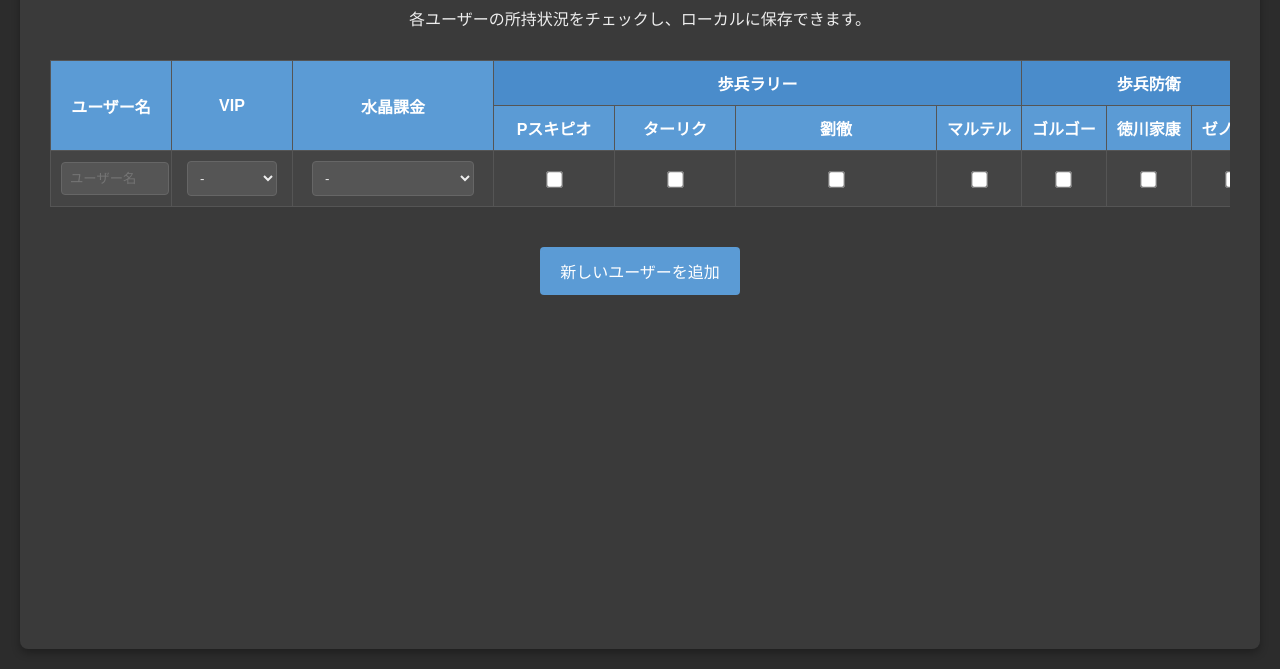
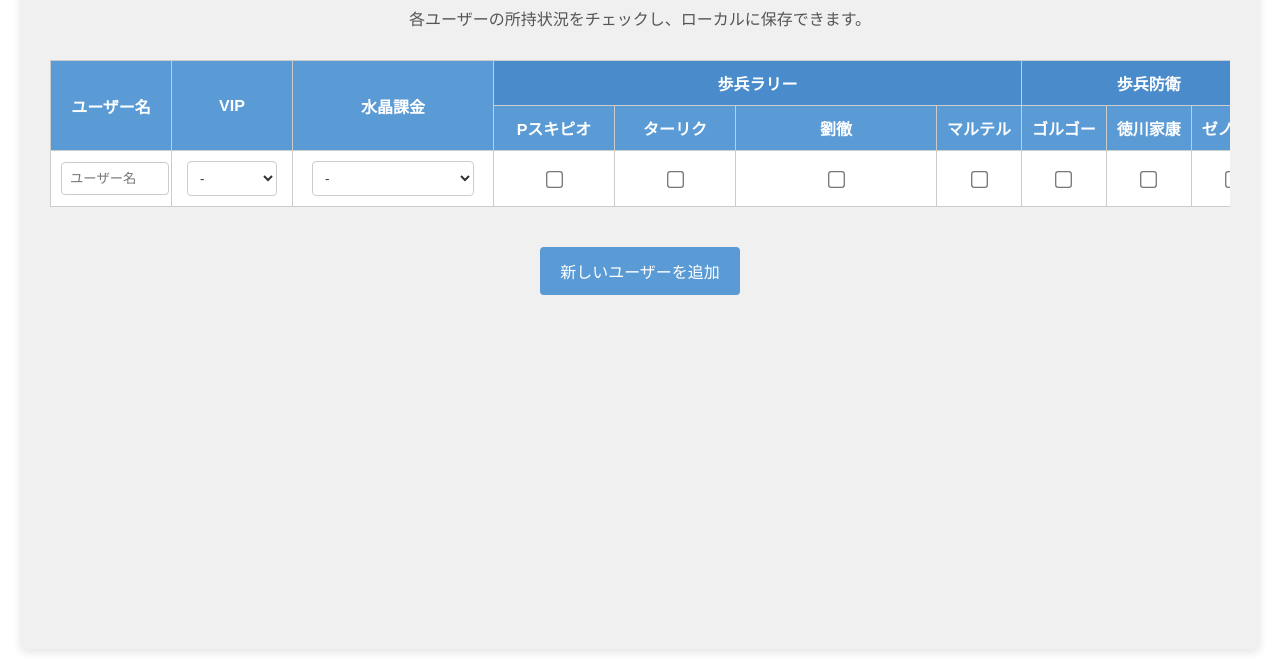
Before and after one commit to chami-dev/commander-checklist, a plain HTML site: page index.html in a window 1280 px wide. Shown: the part 131-800 px from the top of the page. Drawn offline with Linux system fonts and the light colour scheme.

Commit message:
feat: Change background to white and adjust text colors

```diff
--- a/style.css
+++ b/style.css
@@ -1,7 +1,12 @@
 body {
-    font-family: Arial, sans-serif;
-    background-color: #2c2c2c;
-    color: #eee;
+    font-family:  "Helvetica Neue",
+    Arial,
+    "Hiragino Kaku Gothic ProN",
+    "Hiragino Sans",
+    Meiryo,
+    sans-serif;
+    background-color: #ffffff; /* 背景色を白に変更 */
+    color: #333; /* 文字色を濃いグレーに変更（白背景に映えるように） */
     margin: 0;
     padding: 20px;
     display: flex;
@@ -11,28 +16,29 @@ body {
 }
 
 .container {
-    background-color: #3a3a3a;
+    background-color: #f0f0f0; /* コンテナの背景色も少し明るいグレーに */
     padding: 30px;
     border-radius: 8px;
-    box-shadow: 0 4px 8px rgba(0, 0, 0, 0.3);
+    box-shadow: 0 4px 8px rgba(0, 0, 0, 0.1); /* シャドウも少し控えめに */
     width: 100%;
-    max-width: 1400px; /* 広めに設定 */
-    overflow-x: auto; /* 必要に応じて横スクロール */
+    max-width: 1400px;
+    overflow-x: auto;
 }
 
 h1 {
     text-align: center;
-    color: #5B9BD5; /* 水色ベースのメインカラー */
+    color: #5B9BD5; /* 水色ベースのメインカラーは維持 */
     margin-bottom: 20px;
 }
 
 p {
     text-align: center;
+    color: #555; /* 説明文の文字色も調整 */
     margin-bottom: 30px;
 }
 
 .table-scroll-wrapper {
-    overflow-x: auto; /* テーブルがはみ出す場合にスクロールバーを表示 */
+    overflow-x: auto;
     margin-bottom: 20px;
 }
 
@@ -40,50 +46,51 @@ table {
     width: 100%;
     border-collapse: collapse;
     margin-bottom: 20px;
-    min-width: 1200px; /* テーブルの最小幅を設定 */
+    min-width: 1200px;
 }
 
 th, td {
-    border: 1px solid #555;
+    border: 1px solid #ccc; /* 枠線を薄いグレーに */
     padding: 10px;
     text-align: center;
-    white-space: nowrap; /* テキストの折り返しを防ぐ */
+    white-space: nowrap;
 }
 
 thead th {
     background-color: #5B9BD5; /* 水色ベースのメインカラー */
-    color: white;
+    color: white; /* ヘッダーの文字色は白のまま */
     font-weight: bold;
-    position: sticky; /* ヘッダーを固定 */
-    top: 0; /* 上部に固定 */
+    position: sticky;
+    top: 0;
     z-index: 10;
 }
 
 tbody td {
-    background-color: #444;
+    background-color: #ffffff; /* テーブルのセルの背景を白に */
+    color: #333; /* テーブルセルの文字色も濃いグレーに */
 }
 
 tbody tr:nth-child(even) td {
-    background-color: #4c4c4c; /* 偶数行の背景色 */
+    background-color: #f5f5f5; /* 偶数行の背景色をより薄いグレーに */
 }
 
 tbody tr:hover td {
-    background-color: #5a5a5a; /* ホバー時の背景色 */
+    background-color: #e0e0e0; /* ホバー時の背景色を少し濃いグレーに */
 }
 
 input[type="text"], select {
     width: 90%;
     padding: 8px;
-    border: 1px solid #666;
+    border: 1px solid #ccc; /* 枠線を薄いグレーに */
     border-radius: 4px;
-    background-color: #555;
-    color: #eee;
+    background-color: #ffffff; /* インプットとセレクトの背景も白に */
+    color: #333; /* 文字色を濃いグレーに */
 }
 
 input[type="checkbox"] {
-    transform: scale(1.3); /* チェックボックスを少し大きくする */
-    margin: 0; /* 余分なマージンを削除 */
-    vertical-align: middle; /* 上下中央揃え */
+    transform: scale(1.3);
+    margin: 0;
+    vertical-align: middle;
 }
 
 button {
```
